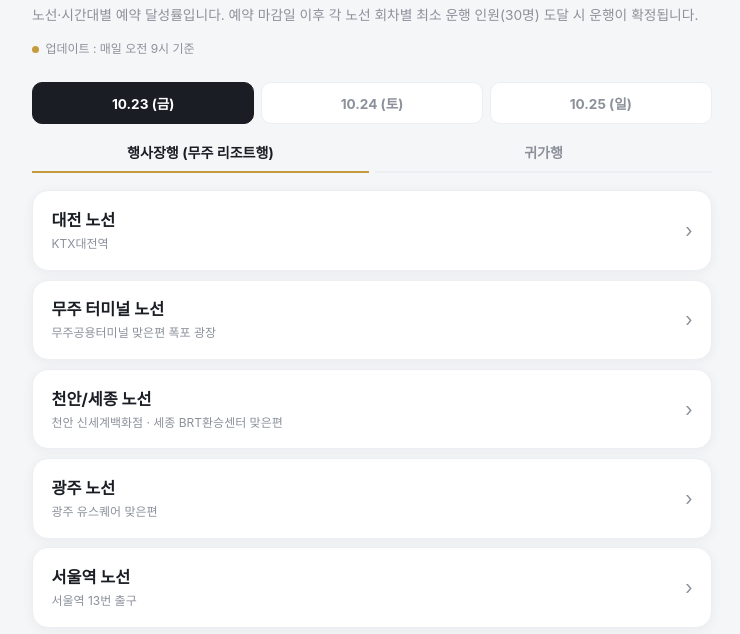
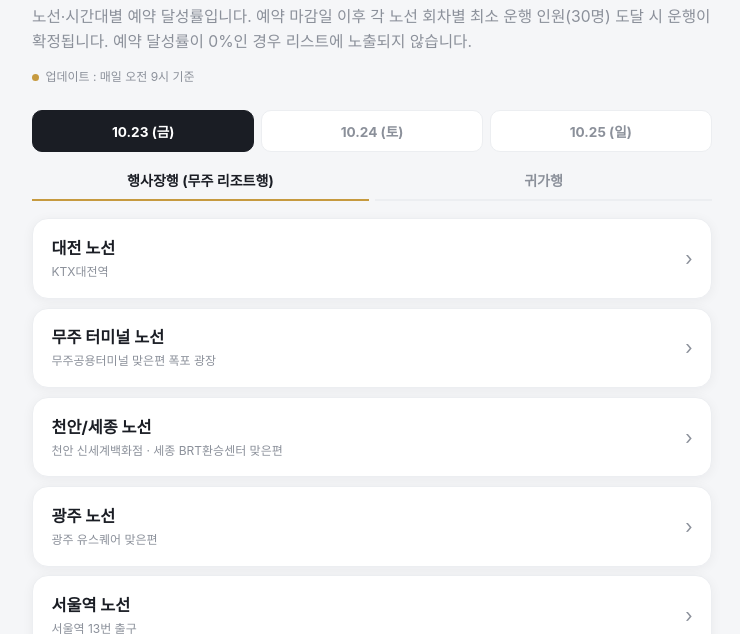
Before and after one commit to hschoi-web/gtws-status, a plain HTML site: page index.html in a window 1280 px wide. Shown: the part 113-747 px from the top of the page, without its empty margins (268-1008 px from the left). Drawn offline with Linux system fonts and the light colour scheme; a web font is replaced by a local one.

Commit message:
UI: 예약0 노선 펼침시 - 표시, 서브타이틀 0%안내 추가+폰트 확대

```diff
--- a/index.html
+++ b/index.html
@@ -34,7 +34,7 @@
   header{margin-bottom:1.5rem}
   .brandline{font-size:.7rem;letter-spacing:.2em;color:var(--accent);font-weight:800;text-transform:uppercase}
   h1{font-size:clamp(1.4rem,4.5vw,2rem);font-weight:800;letter-spacing:-.02em;margin-top:.35rem}
-  .sub{color:var(--muted);font-size:.86rem;margin-top:.5rem}
+  .sub{color:var(--muted);font-size:.98rem;line-height:1.55;margin-top:.5rem}
   .updated{font-size:.75rem;color:var(--muted);margin-top:.9rem;display:flex;align-items:center;gap:.4rem}
   .dot{width:7px;height:7px;border-radius:50%;background:var(--accent);display:inline-block}
   .updated b{color:var(--ink);font-weight:600}
@@ -82,6 +82,7 @@
   .run .pv{font-weight:800;font-size:.95rem;font-variant-numeric:tabular-nums;width:3.2rem;text-align:right;flex-shrink:0}
   .run.full .pfill{background:linear-gradient(90deg,#3a7d5c,#5fb488)}
   .run.full .pv{color:#3a7d5c}
+  .run.empty .rt,.run.empty .pv{color:var(--muted);font-weight:600}
 
   .note{background:var(--panel);border:1px solid var(--line);border-radius:12px;padding:.9rem 1rem;
         font-size:.78rem;color:var(--muted);margin-top:1.5rem;line-height:1.6}
@@ -96,7 +97,7 @@
   <header>
     <div class="brandline">2026 Golden Trail World Series</div>
     <h1>셔틀 예약현황</h1>
-    <p class="sub">노선·시간대별 예약 달성률입니다. 예약 마감일 이후 각 노선 회차별 최소 운행 인원(30명) 도달 시 운행이 확정됩니다.</p>
+    <p class="sub">노선·시간대별 예약 달성률입니다. 예약 마감일 이후 각 노선 회차별 최소 운행 인원(30명) 도달 시 운행이 확정됩니다. 예약 달성률이 0%인 경우 리스트에 노출되지 않습니다.</p>
     <div class="updated"><span class="dot"></span>업데이트 : 매일 오전 9시 기준</div>
   </header>
 
@@ -192,6 +193,11 @@ function renderRoutes(){
     card.appendChild(head);
 
     const runs=document.createElement('div'); runs.className='runs';
+    if(!info.runs.length){
+      const row=document.createElement('div'); row.className='run empty';
+      row.innerHTML=`<span class="rt">-</span><span class="prog"></span><span class="pv">-</span>`;
+      runs.appendChild(row);
+    }
     info.runs.forEach(r=>{
       const rate=rateOf(r.booked);
       const row=document.createElement('div'); row.className='run'+(rate>=100?' full':'');
```
